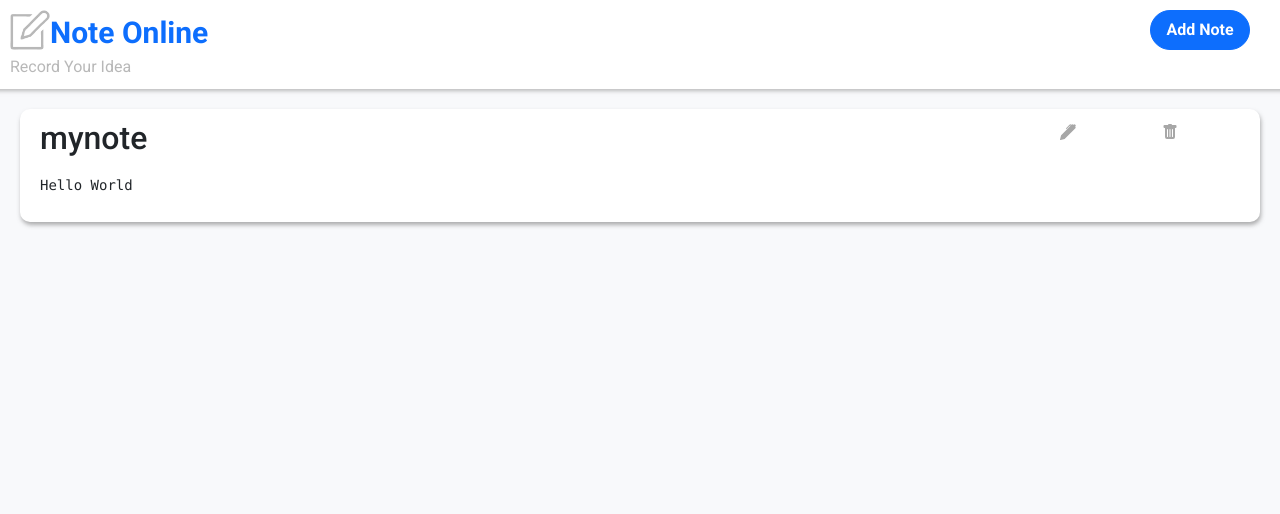
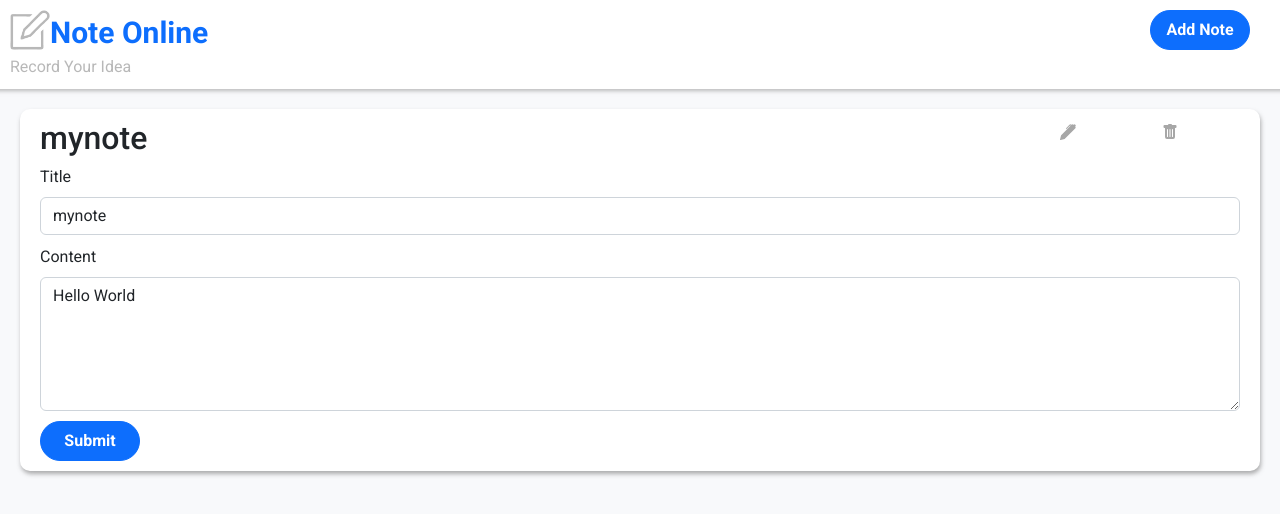
Before and after one commit to qmsiteandy/react-notes-manager, a React (Create React App) app: page /note/1 in a window 1280 px wide. Both pictures are taken after a click on the icon 1068 px from the left and 131 px from the top of the page. Shown: the top 514 px of the page. Built offline with nearby package versions, Linux system fonts and the light colour scheme; data requests are answered from the project's data file.

Commit message:
Feat: Update Note

```diff
--- a/src/api/note-api.js
+++ b/src/api/note-api.js
@@ -14,8 +14,9 @@ export class NoteAPI {
     return (await axios.get(`${BASE_URL}/${noteId}`)).data;
   }
 
-  static async updateById(note) {
-    return (await axios.put(`${BASE_URL}/${note.id}`, note)).data;
+  static async updateById(noteId, note) {
+    console.log("updateById", noteId, note);
+    return (await axios.put(`${BASE_URL}/${noteId}`, note)).data;
   }
 
   static async deleteById(noteId) {
--- a/src/components/NoteForm/NoteForm.jsx
+++ b/src/components/NoteForm/NoteForm.jsx
@@ -13,7 +13,10 @@ export function NoteForm({
   onClickDelete,
   onSubmit,
 }) {
-  const [formValues, setFormValues] = useState({ title: "", content: "" });
+  const [formValues, setFormValues] = useState({
+    title: note?.title,
+    content: note?.content,
+  });
   const [inputErrors, setInputErrors] = useState({
     titleError: "",
     contentError: "",
@@ -28,7 +31,7 @@ export function NoteForm({
     const contentError = FormValidator.max(formValues.content, 1000);
     setInputErrors({ titleError, contentError });
     const isPass = titleError === "" && contentError === "";
-    console.log("ispass", isPass);
+    // console.log("ispass", isPass);
     return isPass;
   }
 
@@ -39,6 +42,7 @@ export function NoteForm({
         <input
           type="text"
           name="title"
+          value={formValues.title}
           className="form-control"
           onChange={updateFormValue}
         />
@@ -55,6 +59,7 @@ export function NoteForm({
           type="text"
           name="content"
           rows="5"
+          value={formValues.content}
           className="form-control"
           onChange={updateFormValue}
         />
@@ -94,7 +99,7 @@ export function NoteForm({
         <div className="col-12 col-sm-10">
           <h2 className={s.title}>{title}</h2>
         </div>
-        {isEditable ? "" : actionIcons()}
+        {actionIcons()}
       </div>
       <div className={s.title_input_container}>
         {isEditable ? titleInput() : ""}
@@ -102,7 +107,7 @@ export function NoteForm({
       <div className={s.content_input_container}>
         {isEditable ? contentInput() : <pre>{note.content}</pre>}
       </div>
-      {onSubmit && (
+      {onSubmit && isEditable && (
         <ButtonPrimary
           onClick={() => {
             formValidate(formValues) && onSubmit(formValues);
--- a/src/layouts/Note/NotePage.jsx
+++ b/src/layouts/Note/NotePage.jsx
@@ -1,21 +1,34 @@
 import { useParams } from "react-router-dom";
-import { useSelector } from "react-redux";
+import { useSelector, dispatch, useDispatch } from "react-redux";
+import { useState } from "react";
+import { NoteAPI } from "api/note-api";
 import { NoteForm } from "components/NoteForm/NoteForm";
+import { updateNote } from "store/notes/note-slice";
 
 export function NotePage(props) {
   const { id } = useParams();
+  const dispatch = useDispatch();
   const note = useSelector((store) =>
     store.NOTE.noteList.find((note) => note.id === parseInt(id))
   );
+  const [isEditable, setIsEditable] = useState(false);
+
+  const submitUpdate = async (formValues) => {
+    const updatedNote = await NoteAPI.updateById(note.id, formValues);
+    dispatch(updateNote(updatedNote));
+    setIsEditable(false);
+  };
+
   return (
     <>
       {note && (
         <NoteForm
-          isEditable={false}
+          isEditable={isEditable}
           title={note.title}
           note={note}
-          onClickEdit={() => alert("edit")}
+          onClickEdit={() => setIsEditable(!isEditable)}
           onClickDelete={() => alert("delete")}
+          onSubmit={submitUpdate}
         />
       )}
     </>
--- a/src/store/notes/note-slice.js
+++ b/src/store/notes/note-slice.js
@@ -12,8 +12,14 @@ export const noteSlice = createSlice({
     addNoteToList: (currentSlice, action) => {
       currentSlice.noteList.push(action.payload);
     },
+    updateNote: (currentSlice, action) => {
+      const updateIndex = currentSlice.noteList.findIndex(
+        (note) => note.id === action.payload.id
+      );
+      currentSlice.noteList[updateIndex] = action.payload;
+    },
   },
 });
 
 export const noteReducer = noteSlice.reducer;
-export const { setNoteList, addNoteToList } = noteSlice.actions;
+export const { setNoteList, addNoteToList, updateNote } = noteSlice.actions;
```
